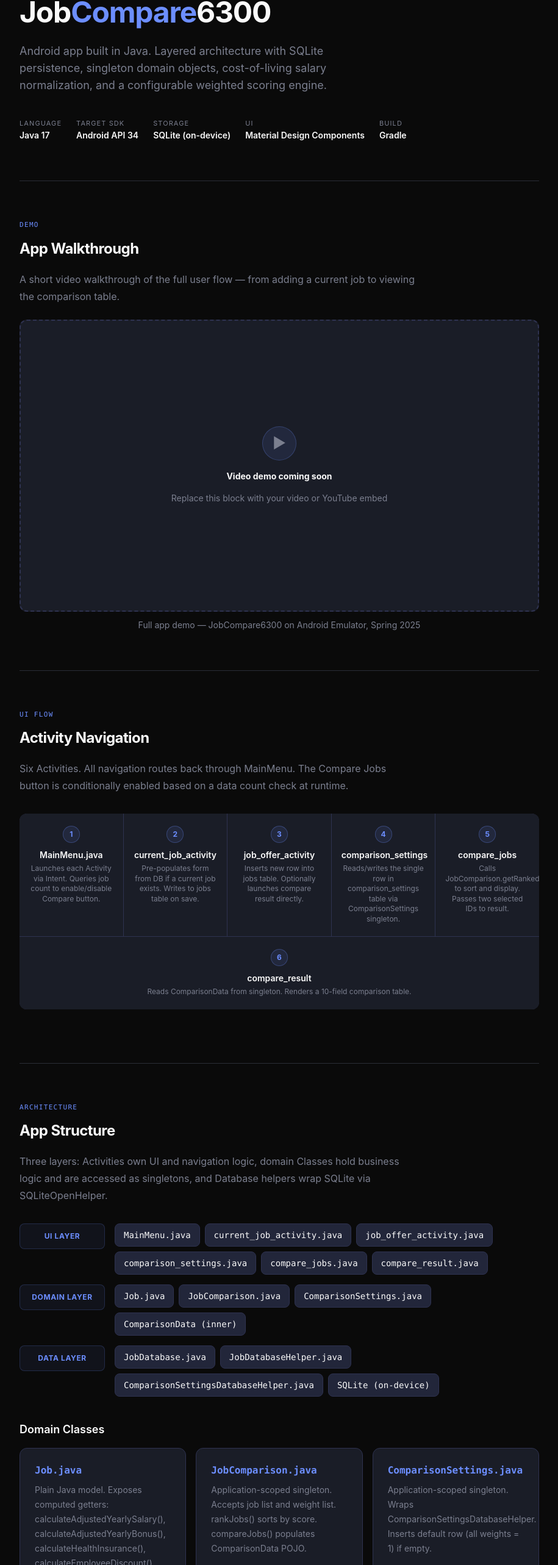
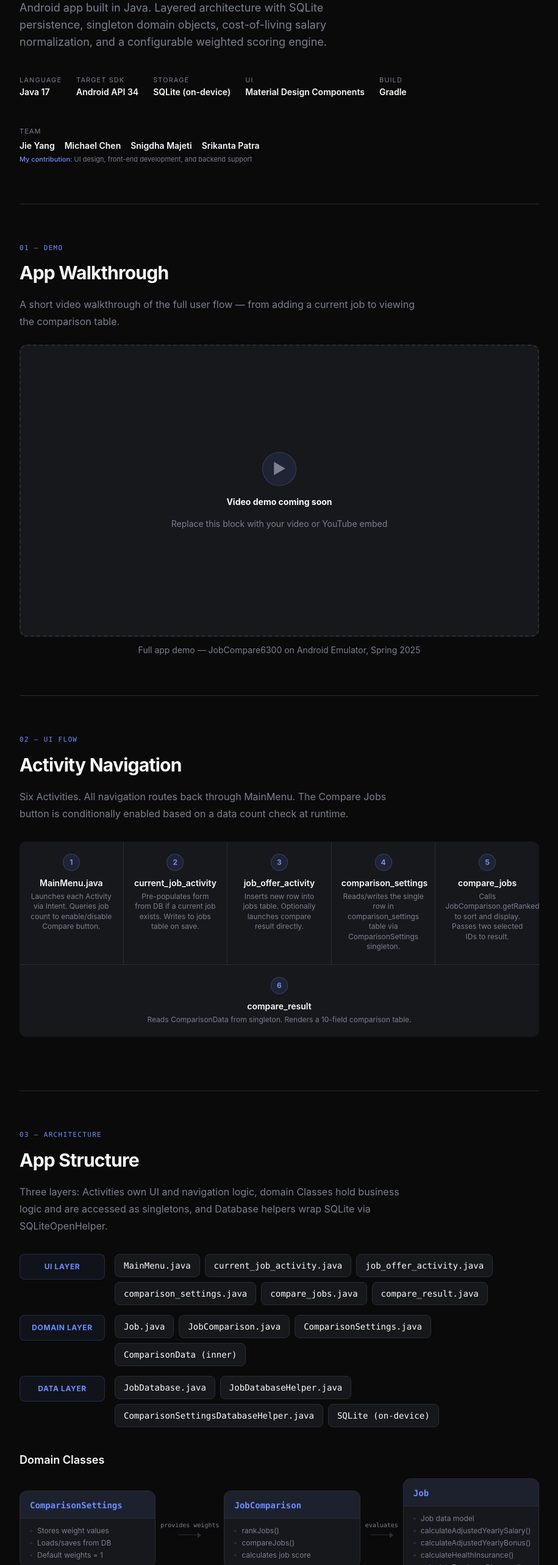
Before and after one commit to JYtheSang/Porforlio-Website, a Next.js app: page /android-demo-app in a window 1280 px wide. Shown: the part 223-2789 px from the top of the page at 61% size, without its empty margins (182-1097 px from the left). Built offline with nearby package versions, Linux system fonts and the light colour scheme.

Commit message:
Updated the android project

```diff
--- a/src/app/android-demo-app/page.tsx
+++ b/src/app/android-demo-app/page.tsx
@@ -1,5 +1,4 @@
 import type { Metadata } from "next"
-import { ArrowLeft } from "lucide-react"
 
 export const metadata: Metadata = {
   title: "JobCompare6300 — Android Demo App — Jie Yang",
@@ -10,26 +9,12 @@ export default function AndroidDemoApp() {
   return (
     <main className="pb-24">
 
-      {/* Back nav */}
-      <div className="max-w-[900px] mx-auto px-6 pt-10 pb-6">
-        <a
-          href="/"
-          className="inline-flex items-center gap-2 text-[13px] font-bold tracking-[1px] uppercase text-[#a1a1aa] hover:text-[#fafafa] transition-colors"
-        >
-          <ArrowLeft className="w-3.5 h-3.5" />
-          Back
-        </a>
-      </div>
-
       <div className="max-w-[900px] mx-auto px-6">
 
         {/* ── Hero ── */}
-        <div className="pb-16 border-b border-[#2a2d36]">
-          <span className="inline-block bg-[#6c8eff1a] text-[#6c8eff] border border-[#6c8eff4d] rounded-full px-3.5 py-1 text-xs font-semibold tracking-widest uppercase mb-5">
-            CS 6300 · Spring 2025 · Team 129
-          </span>
+        <div className="pt-16 pb-16 border-b border-[#2a2d36]">
           <h1 className="text-4xl md:text-5xl font-bold tracking-tight leading-tight text-[#fafafa] mb-5">
-            Job<span className="text-[#6c8eff]">Compare</span>6300
+            An <span className="text-[#6c8eff]">Android Demo</span> App
           </h1>
           <p className="text-lg text-[#7b7f8f] max-w-[600px] mb-10">
             Android app built in Java. Layered architecture with SQLite persistence,
@@ -50,16 +35,30 @@ export default function AndroidDemoApp() {
               </div>
             ))}
           </div>
+          <div className="mt-10">
+            <span className="text-[11px] uppercase tracking-widest text-[#7b7f8f]">Team</span>
+            <div className="mt-1 space-y-1">
+              <div className="flex flex-wrap gap-4">
+                <span className="text-sm font-semibold text-[#fafafa]">Jie Yang</span>
+                <span className="text-sm font-semibold text-[#fafafa]">Michael Chen</span>
+                <span className="text-sm font-semibold text-[#fafafa]">Snigdha Majeti</span>
+                <span className="text-sm font-semibold text-[#fafafa]">Srikanta Patra</span>
+              </div>
+              <div className="text-[11px] text-[#7b7f8f]">
+                <span className="text-[#6c8eff] font-medium">My contribution:</span> UI design, front-end development, and backend support
+              </div>
+            </div>
+          </div>
         </div>
 
         {/* ── Demo ── */}
         <section id="demo" className="py-16 border-b border-[#2a2d36]">
-          <div className="text-[11px] font-mono text-[#6c8eff] uppercase tracking-[0.12em] mb-3.5">Demo</div>
-          <h2 className="text-2xl font-bold tracking-tight text-[#fafafa] mb-5">App Walkthrough</h2>
+          <div className="text-[11px] font-mono text-[#6c8eff] uppercase tracking-[0.12em] mb-3.5">01 — Demo</div>
+          <h2 className="text-3xl font-bold tracking-tight text-[#fafafa] mb-5">App Walkthrough</h2>
           <p className="text-[#7b7f8f] leading-7 mb-6 max-w-[650px]">
             A short video walkthrough of the full user flow — from adding a current job to viewing the comparison table.
           </p>
-          <div className="bg-[#1a1d27] border-2 border-dashed border-[#2e3250] rounded-xl aspect-video flex flex-col items-center justify-center gap-4 text-[#7b7f8f] mb-3">
+          <div className="bg-[#17181c] border-2 border-dashed border-[#2a2d36] rounded-xl aspect-video flex flex-col items-center justify-center gap-4 text-[#7b7f8f] mb-3">
             <div className="w-14 h-14 rounded-full bg-[#6c8eff1a] border border-[#6c8eff40] flex items-center justify-center text-2xl">▶</div>
             <p className="text-sm"><strong className="text-[#fafafa]">Video demo coming soon</strong></p>
             <p className="text-sm">Replace this block with your video or YouTube embed</p>
@@ -71,12 +70,12 @@ export default function AndroidDemoApp() {
 
         {/* ── Screen Flow ── */}
         <section id="screens" className="py-16 border-b border-[#2a2d36]">
-          <div className="text-[11px] font-mono text-[#6c8eff] uppercase tracking-[0.12em] mb-3.5">UI Flow</div>
-          <h2 className="text-2xl font-bold tracking-tight text-[#fafafa] mb-5">Activity Navigation</h2>
+          <div className="text-[11px] font-mono text-[#6c8eff] uppercase tracking-[0.12em] mb-3.5">02 — UI Flow</div>
+          <h2 className="text-3xl font-bold tracking-tight text-[#fafafa] mb-5">Activity Navigation</h2>
           <p className="text-[#7b7f8f] leading-7 mb-8 max-w-[650px]">
             Six Activities. All navigation routes back through MainMenu. The Compare Jobs button is conditionally enabled based on a data count check at runtime.
           </p>
-          <div className="flex flex-wrap gap-px bg-[#2e3250] rounded-xl overflow-hidden mb-6">
+          <div className="flex flex-wrap gap-px bg-[#2a2d36] rounded-xl overflow-hidden mb-6">
             {[
               { num: 1, name: "MainMenu.java", desc: "Launches each Activity via Intent. Queries job count to enable/disable Compare button." },
               { num: 2, name: "current_job_activity", desc: "Pre-populates form from DB if a current job exists. Writes to jobs table on save." },
@@ -85,8 +84,8 @@ export default function AndroidDemoApp() {
               { num: 5, name: "compare_jobs", desc: "Calls JobComparison.getRankedJobs() to sort and display. Passes two selected IDs to result." },
               { num: 6, name: "compare_result", desc: "Reads ComparisonData from singleton. Renders a 10-field comparison table." },
             ].map((s) => (
-              <div key={s.num} className="flex-1 min-w-[150px] bg-[#1a1d27] px-4 py-5 text-center">
-                <div className="inline-flex items-center justify-center w-7 h-7 rounded-full bg-[#6c8eff1a] border border-[#6c8eff4d] text-[#6c8eff] text-xs font-bold mb-2.5">{s.num}</div>
+              <div key={s.num} className="flex-1 min-w-[150px] bg-[#17181c] px-4 py-5 text-center">
+                <div className="inline-flex items-center justify-center w-7 h-7 rounded-full bg-[#6c8eff1a] border border-[#6c8eff40] text-[#6c8eff] text-xs font-bold mb-2.5">{s.num}</div>
                 <div className="text-sm font-semibold text-[#fafafa] mb-1">{s.name}</div>
                 <p className="text-xs text-[#7b7f8f] leading-snug">{s.desc}</p>
               </div>
@@ -96,8 +95,8 @@ export default function AndroidDemoApp() {
 
         {/* ── Architecture ── */}
         <section id="architecture" className="py-16 border-b border-[#2a2d36]">
-          <div className="text-[11px] font-mono text-[#6c8eff] uppercase tracking-[0.12em] mb-3.5">Architecture</div>
-          <h2 className="text-2xl font-bold tracking-tight text-[#fafafa] mb-5">App Structure</h2>
+          <div className="text-[11px] font-mono text-[#6c8eff] uppercase tracking-[0.12em] mb-3.5">03 — Architecture</div>
+          <h2 className="text-3xl font-bold tracking-tight text-[#fafafa] mb-5">App Structure</h2>
           <p className="text-[#7b7f8f] leading-7 mb-8 max-w-[650px]">
             Three layers: Activities own UI and navigation logic, domain Classes hold business logic and are accessed as singletons, and Database helpers wrap SQLite via SQLiteOpenHelper.
           </p>
@@ -114,7 +113,7 @@ export default function AndroidDemoApp() {
                 </div>
                 <div className="flex flex-wrap gap-2">
                   {row.chips.map((chip) => (
-                    <span key={chip} className="bg-[#22263a] border border-[#2e3250] rounded-lg px-3.5 py-2 text-sm font-mono text-[#fafafa]">
+                    <span key={chip} className="bg-[#17181c] border border-[#2a2d36] rounded-lg px-3.5 py-2 text-sm font-mono text-[#fafafa]">
                       {chip}
                     </span>
                   ))}
@@ -124,23 +123,75 @@ export default function AndroidDemoApp() {
           </div>
 
           <h3 className="text-lg font-semibold text-[#fafafa] mb-4">Domain Classes</h3>
-          <div className="grid grid-cols-1 sm:grid-cols-3 gap-4 mb-8">
-            {[
-              { name: "Job.java", desc: "Plain Java model. Exposes computed getters: calculateAdjustedYearlySalary(), calculateAdjustedYearlyBonus(), calculateHealthInsurance(), calculateEmployeeDiscount()." },
-              { name: "JobComparison.java", desc: "Application-scoped singleton. Accepts job list and weight list. rankJobs() sorts by score. compareJobs() populates ComparisonData POJO." },
-              { name: "ComparisonSettings.java", desc: "Application-scoped singleton. Wraps ComparisonSettingsDatabaseHelper. Inserts default row (all weights = 1) if empty." },
-            ].map((c) => (
-              <div key={c.name} className="bg-[#1a1d27] border border-[#2e3250] rounded-xl p-6">
-                <h4 className="font-mono text-[#6c8eff] font-semibold mb-2">{c.name}</h4>
-                <p className="text-sm text-[#7b7f8f] leading-6">{c.desc}</p>
+          <div className="mb-8 flex items-center gap-0 overflow-x-auto pb-2">
+            {/* ComparisonSettings */}
+            <div className="flex-1 min-w-[170px] bg-[#17181c] border border-[#2a2d36] rounded-xl overflow-hidden">
+              <div className="bg-[#6c8eff14] border-b border-[#2a2d36] px-4 py-2.5">
+                <span className="font-mono text-sm font-semibold text-[#6c8eff]">ComparisonSettings</span>
               </div>
-            ))}
+              <ul className="px-4 py-3 space-y-1">
+                {["Stores weight values", "Loads/saves from DB", "Default weights = 1"].map((l) => (
+                  <li key={l} className="text-xs text-[#7b7f8f] flex items-center gap-2">
+                    <span className="w-1 h-1 rounded-full bg-[#2a2d36] flex-shrink-0" />
+                    {l}
+                  </li>
+                ))}
+              </ul>
+            </div>
+
+            {/* Arrow */}
+            <div className="flex flex-col items-center px-2 flex-shrink-0">
+              <span className="text-[10px] text-[#7b7f8f] font-mono mb-1 whitespace-nowrap">provides weights</span>
+              <div className="flex items-center">
+                <div className="h-px w-8 bg-[#2a2d36]" />
+                <div className="w-0 h-0 border-t-[5px] border-b-[5px] border-l-[6px] border-t-transparent border-b-transparent border-l-[#2a2d36]" />
+              </div>
+            </div>
+
+            {/* JobComparison */}
+            <div className="flex-1 min-w-[160px] bg-[#17181c] border border-[#2a2d36] rounded-xl overflow-hidden">
+              <div className="bg-[#6c8eff14] border-b border-[#2a2d36] px-4 py-2.5">
+                <span className="font-mono text-sm font-semibold text-[#6c8eff]">JobComparison</span>
+              </div>
+              <ul className="px-4 py-3 space-y-1">
+                {["rankJobs()", "compareJobs()", "calculates job score"].map((l) => (
+                  <li key={l} className="text-xs text-[#7b7f8f] flex items-center gap-2">
+                    <span className="w-1 h-1 rounded-full bg-[#2a2d36] flex-shrink-0" />
+                    {l}
+                  </li>
+                ))}
+              </ul>
+            </div>
+
+            {/* Arrow */}
+            <div className="flex flex-col items-center px-2 flex-shrink-0">
+              <span className="text-[10px] text-[#7b7f8f] font-mono mb-1 whitespace-nowrap">evaluates</span>
+              <div className="flex items-center">
+                <div className="h-px w-8 bg-[#2a2d36]" />
+                <div className="w-0 h-0 border-t-[5px] border-b-[5px] border-l-[6px] border-t-transparent border-b-transparent border-l-[#2a2d36]" />
+              </div>
+            </div>
+
+            {/* Job */}
+            <div className="flex-1 min-w-[180px] bg-[#17181c] border border-[#2a2d36] rounded-xl overflow-hidden">
+              <div className="bg-[#6c8eff14] border-b border-[#2a2d36] px-4 py-2.5">
+                <span className="font-mono text-sm font-semibold text-[#6c8eff]">Job</span>
+              </div>
+              <ul className="px-4 py-3 space-y-1">
+                {["Job data model", "calculateAdjustedYearlySalary()", "calculateAdjustedYearlyBonus()", "calculateHealthInsurance()", "calculateEmployeeDiscount()"].map((l) => (
+                  <li key={l} className="text-xs text-[#7b7f8f] flex items-center gap-2">
+                    <span className="w-1 h-1 rounded-full bg-[#2a2d36] flex-shrink-0" />
+                    {l}
+                  </li>
+                ))}
+              </ul>
+            </div>
           </div>
 
           <h3 className="text-lg font-semibold text-[#fafafa] mb-4">Database Schema</h3>
           <div className="space-y-4">
-            <div className="bg-[#22263a] border border-[#2e3250] rounded-xl overflow-hidden">
-              <div className="bg-[#6c8eff14] border-b border-[#2e3250] px-4 py-2.5 text-xs font-bold text-[#6c8eff] font-mono">TABLE: jobs</div>
+            <div className="bg-[#17181c] border border-[#2a2d36] rounded-xl overflow-hidden">
+              <div className="bg-[#6c8eff14] border-b border-[#2a2d36] px-4 py-2.5 text-xs font-bold text-[#6c8eff] font-mono">TABLE: jobs</div>
               {[
                 ["id", "INTEGER PK", "Auto-increment"],
                 ["is_current_job", "INTEGER", "Boolean flag (0/1)"],
@@ -148,17 +199,17 @@ export default function AndroidDemoApp() {
                 ["cost_of_living", "INTEGER", "Index used for salary adjustment"],
                 ["yearly_salary, yearly_bonus", "REAL", "Pre-adjustment raw values"],
               ].map(([col, type, note]) => (
-                <div key={col} className="grid grid-cols-[1fr_0.6fr_2fr] gap-2 px-4 py-2 border-b border-[#2e3250] last:border-0 text-xs font-mono max-[640px]:grid-cols-[1fr_0.6fr]">
+                <div key={col} className="grid grid-cols-[1fr_0.6fr_2fr] gap-2 px-4 py-2 border-b border-[#2a2d36] last:border-0 text-xs font-mono max-[640px]:grid-cols-[1fr_0.6fr]">
                   <span className="text-[#fafafa]">{col}</span>
                   <span className="text-[#fbbf24]">{type}</span>
                   <span className="text-[#7b7f8f] max-[640px]:hidden">{note}</span>
                 </div>
               ))}
             </div>
-            <div className="bg-[#22263a] border border-[#2e3250] rounded-xl overflow-hidden">
-              <div className="bg-[#6c8eff14] border-b border-[#2e3250] px-4 py-2.5 text-xs font-bold text-[#6c8eff] font-mono">TABLE: comparison_settings</div>
+            <div className="bg-[#17181c] border border-[#2a2d36] rounded-xl overflow-hidden">
+              <div className="bg-[#6c8eff14] border-b border-[#2a2d36] px-4 py-2.5 text-xs font-bold text-[#6c8eff] font-mono">TABLE: comparison_settings</div>
               {["salary_weight", "bonus_weight", "tuition_weight", "health_weight", "discount_weight", "adoption_weight"].map((col) => (
-                <div key={col} className="grid grid-cols-[1fr_0.6fr] gap-2 px-4 py-2 border-b border-[#2e3250] last:border-0 text-xs font-mono">
+                <div key={col} className="grid grid-cols-[1fr_0.6fr] gap-2 px-4 py-2 border-b border-[#2a2d36] last:border-0 text-xs font-mono">
                   <span className="text-[#fafafa]">{col}</span>
                   <span className="text-[#fbbf24]">INTEGER (Default: 1)</span>
                 </div>
@@ -169,12 +220,12 @@ export default function AndroidDemoApp() {
 
         {/* ── Scoring ── */}
         <section id="scoring" className="py-16 border-b border-[#2a2d36]">
-          <div className="text-[11px] font-mono text-[#6c8eff] uppercase tracking-[0.12em] mb-3.5">Scoring Formula</div>
-          <h2 className="text-2xl font-bold tracking-tight text-[#fafafa] mb-5">Weighted Scoring Implementation</h2>
+          <div className="text-[11px] font-mono text-[#6c8eff] uppercase tracking-[0.12em] mb-3.5">04 — Scoring Formula</div>
+          <h2 className="text-3xl font-bold tracking-tight text-[#fafafa] mb-5">Weighted Scoring Implementation</h2>
           <p className="text-[#7b7f8f] leading-7 mb-6 max-w-[650px]">
             calculateScore(Job) in JobComparison.java computes a double score per job. Each term divides its weight by 9 (max weight) so the scale is invariant to the absolute weight values.
           </p>
-          <div className="bg-[#22263a] border border-[#2e3250] rounded-xl p-6 font-mono text-sm text-[#6c8eff] leading-8 overflow-x-auto mb-6">
+          <div className="bg-[#17181c] border border-[#2a2d36] rounded-xl p-6 font-mono text-sm text-[#6c8eff] leading-8 overflow-x-auto mb-6">
             <span className="text-[#7b7f8f] italic">// Weighted Job Score</span>
             <br />
             score = (salaryWeight/9) × adjustedYearlySalary
@@ -199,8 +250,8 @@ export default function AndroidDemoApp() {
 
         {/* ── Features ── */}
         <section id="features" className="py-16 border-b border-[#2a2d36]">
-          <div className="text-[11px] font-mono text-[#6c8eff] uppercase tracking-[0.12em] mb-3.5">Features</div>
-          <h2 className="text-2xl font-bold tracking-tight text-[#fafafa] mb-5">Implemented Functionality</h2>
+          <div className="text-[11px] font-mono text-[#6c8eff] uppercase tracking-[0.12em] mb-3.5">05 — Features</div>
+          <h2 className="text-3xl font-bold tracking-tight text-[#fafafa] mb-5">Implemented Functionality</h2>
           <p className="text-[#7b7f8f] leading-7 mb-8 max-w-[650px]">
             Five functional areas, each mapping to one or more Activities and domain methods.
           </p>
@@ -212,7 +263,7 @@ export default function AndroidDemoApp() {
               { title: "Ranked Job List", desc: "compare_jobs fetches all jobs, passes to JobComparison, calls getRankedJobs(). ListView adapter marks the current job entry." },
               { title: "Side-by-Side Comparison Table", desc: "compare_result calls JobComparison.compareJobs(jobA, jobB), reads ComparisonData to fill 10-row table." },
             ].map((uc, i) => (
-              <div key={uc.title} className="bg-[#1a1d27] border border-[#2e3250] rounded-xl p-4 flex gap-4">
+              <div key={uc.title} className="bg-[#17181c] border border-[#2a2d36] rounded-xl p-4 flex gap-4">
                 <div className="w-8 h-8 rounded-lg bg-[#6c8eff1a] border border-[#6c8eff40] flex items-center justify-center text-xs font-bold text-[#6c8eff] flex-shrink-0">{i + 1}</div>
                 <div>
                   <div className="font-semibold text-[#fafafa] mb-1">{uc.title}</div>
@@ -225,12 +276,12 @@ export default function AndroidDemoApp() {
 
         {/* ── Implementation Notes ── */}
         <section id="constraints" className="py-16 border-b border-[#2a2d36]">
-          <div className="text-[11px] font-mono text-[#6c8eff] uppercase tracking-[0.12em] mb-3.5">Implementation Notes</div>
-          <h2 className="text-2xl font-bold tracking-tight text-[#fafafa] mb-5">Validation & Edge Cases</h2>
+          <div className="text-[11px] font-mono text-[#6c8eff] uppercase tracking-[0.12em] mb-3.5">06 — Implementation Notes</div>
+          <h2 className="text-3xl font-bold tracking-tight text-[#fafafa] mb-5">Validation & Edge Cases</h2>
           <p className="text-[#7b7f8f] leading-7 mb-6 max-w-[650px]">
             Input constraints are enforced at the Activity layer before any write to SQLite.
           </p>
-          <div className="bg-[#1a1d27] border border-[#2e3250] rounded-xl p-6 mb-6">
+          <div className="bg-[#17181c] border border-[#2a2d36] rounded-xl p-6 mb-6">
             {[
               "Employee discount clamped to min(input, 0.18 × yearlySalary) in Job constructor",
               "Health insurance stored as raw premium; 2% salary surcharge computed at score time",
@@ -238,48 +289,9 @@ export default function AndroidDemoApp() {
               "Compare Jobs button state recalculated in MainMenu.onResume() — queries offer count and current-job flag",
               "Child adoption assistance term divided by 5 in score formula to normalize scale",
             ].map((item, i) => (
-              <div key={i} className="flex items-baseline gap-3 py-2.5 border-b border-[#2e3250] last:border-0 text-sm">
+              <div key={i} className="flex items-baseline gap-3 py-2.5 border-b border-[#2a2d36] last:border-0 text-sm">
                 <div className="w-1.5 h-1.5 rounded-full bg-[#6c8eff] flex-shrink-0 mt-1.5" />
                 <span className="text-[#fafafa]">{item}</span>
-              </div>
-            ))}
-          </div>
-          <h3 className="text-lg font-semibold text-[#fafafa] mb-3">Tech Stack</h3>
-          <div className="flex flex-wrap gap-2">
-            {["Android SDK 34", "Java 17", "SQLite / SQLiteOpenHelper", "Material Design Components", "Gradle", "JUnit / Espresso"].map((t) => (
-              <span key={t} className="bg-[#22263a] border border-[#2e3250] rounded-full px-3.5 py-1.5 text-sm text-[#7b7f8f] font-medium">
-                {t}
-              </span>
-            ))}
-          </div>
-        </section>
-
-        {/* ── Team ── */}
-        <section id="team" className="py-16">
-          <div className="text-[11px] font-mono text-[#6c8eff] uppercase tracking-[0.12em] mb-3.5">Team</div>
-          <h2 className="text-2xl font-bold tracking-tight text-[#fafafa] mb-5">The People Behind It</h2>
-          <p className="text-[#7b7f8f] leading-7 mb-8 max-w-[650px]">
-            Team 129 — Georgia Tech CS 6300, Spring 2025.
-          </p>
-          <div className="grid grid-cols-2 sm:grid-cols-4 gap-4">
-            {[
-              { initials: "JY", name: "Jie Yang", role: "Front-End Engineer" },
-              { initials: "MC", name: "Michael Chen", role: "Back-End Engineer" },
-              { initials: "SM", name: "Snigdha Majeti", roles: ["Project Manager", "Back-End Engineer", "Reviewer"] },
-              { initials: "SP", name: "Srikanta Patra", roles: ["Back-End Engineer", "Tester"] },
-            ].map((m) => (
-              <div key={m.name} className="bg-[#1a1d27] border border-[#2e3250] rounded-xl p-5">
-                <div className="w-10 h-10 rounded-full bg-gradient-to-br from-[#6c8eff] to-[#a78bfa] flex items-center justify-center font-bold text-sm text-white mb-3">
-                  {m.initials}
-                </div>
-                <div className="font-semibold text-[#fafafa] text-sm mb-1">{m.name}</div>
-                <div className="flex flex-wrap gap-1">
-                  {("roles" in m ? m.roles : [m.role]).map((r) => (
-                    <span key={r} className="bg-[#34d3991a] text-[#34d399] border border-[#34d39933] rounded-full px-2 py-0.5 text-xs font-semibold">
-                      {r}
-                    </span>
-                  ))}
-                </div>
               </div>
             ))}
           </div>
--- a/src/lib/projects.ts
+++ b/src/lib/projects.ts
@@ -30,16 +30,6 @@ export const projects: Project[] = [
     action: "Machine Learning",
     description: "Built an ML Trading Pipeline from Scratch",
     tags: ["Georgia Tech", "Python", "Machine Learning"],
-    category: "Engineering",
-  },
-  {
-    title: "Android Demo App",
-    href: "/android-demo-app",
-    image: "/projects/ML4T.png",
-    year: "2025",
-    action: "View Case Study",
-    description: "Job comparison Android app with SQLite, layered architecture, and weighted scoring engine",
-    tags: ["Georgia Tech", "Java", "Android"],
     category: "Engineering",
   },
   {
```
